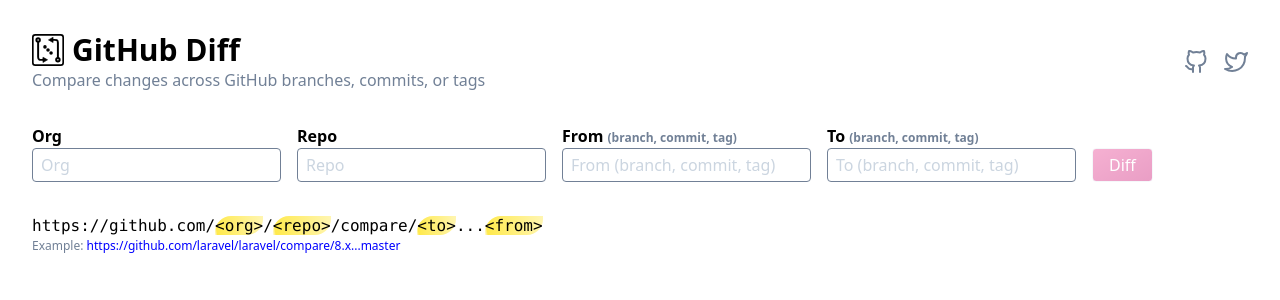
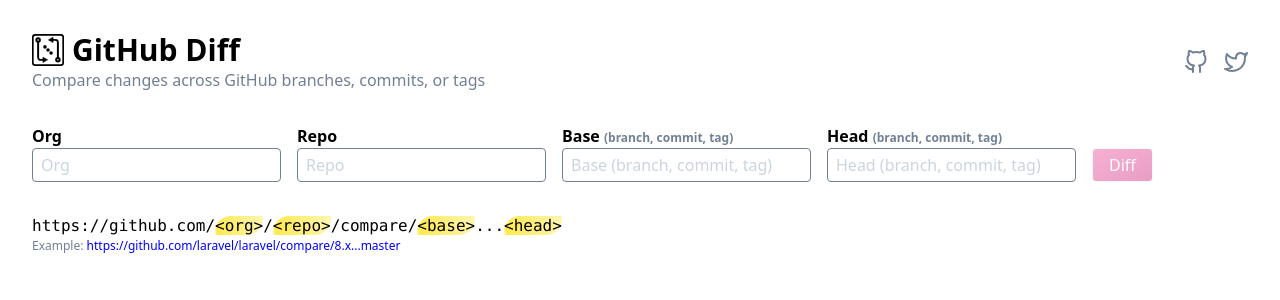
Before and after one commit to breadthe/svelte-git-diff, a Svelte app: page / in a window 1280 px wide. Shown: the top 300 px of the page. Built offline with nearby package versions, Linux system fonts and the light colour scheme.

Commit message:
Use correct base/head terms instead of from/to

```diff
--- a/src/App.svelte
+++ b/src/App.svelte
@@ -11,15 +11,15 @@
   export let title;
   export let subtitle;
 
-  let org, repo, from, to; // Example: laravel laravel 8.x master
+  let org, repo, base, head; // Example: laravel laravel 8.x master
   const example = {
     org: "laravel",
     repo: "laravel",
-    from: "8.x",
-    to: "master",
+    base: "8.x",
+    head: "master",
   };
 
-  let hash = ""; // Example: #org=laravel&repo=laravel&from=8.x&to=master
+  let hash = ""; // Example: #org=laravel&repo=laravel&base=8.x&head=master
   let isFullUrl = false; // is the GitHub URL complete (has all the params)?
   let data = {}; // API data
   let error = ""; // fetch error
@@ -30,19 +30,19 @@
   // https://github.com/ORG/REPO/compare/REF1..REF2
   // compare across forks, add ORG2:
   // https://github.com/ORG/REPO/compare/REF1...ORG2:REF2
-  $: url = `https://api.github.com/repos/${org}/${repo}/compare/${from}...${to}`;
-  $: httpUrl = `https://github.com/${org}/${repo}/compare/${from}...${to}`;
-  $: highlightedUrl = `https://github.com/<span class="highlight">${org}</span>/<span class="highlight">${repo}</span>/compare/<span class="highlight">${from}</span>...<span class="highlight">${to}</span>`;
+  $: url = `https://api.github.com/repos/${org}/${repo}/compare/${base}...${head}`;
+  $: httpUrl = `https://github.com/${org}/${repo}/compare/${base}...${head}`;
+  $: highlightedUrl = `https://github.com/<span class="highlight">${org}</span>/<span class="highlight">${repo}</span>/compare/<span class="highlight">${base}</span>...<span class="highlight">${head}</span>`;
   $: isFullUrl =
-    org?.length > 0 && repo?.length > 0 && from?.length > 0 && to?.length > 0;
+    org?.length > 0 && repo?.length > 0 && base?.length > 0 && head?.length > 0;
   $: placeholderUrl = `https://github.com/
     <span class="highlight">${org?.length ? org : "&lt;org&gt;"}</span>/
     <span class="highlight">${
       repo?.length ? repo : "&lt;repo&gt;"
     }</span>/compare/
-    <span class="highlight">${from?.length ? from : "&lt;to&gt;"}</span>...
+    <span class="highlight">${base?.length ? base : "&lt;base&gt;"}</span>...
     <span class="highlight">${
-      to?.length ? to : "&lt;from&gt;"
+      head?.length ? head : "&lt;head&gt;"
     }</span>`.replaceAll(/\s{2,5}/g, "");
 
   function getDiff() {
@@ -67,19 +67,19 @@
   }
 
   function setHash() {
-    window.location.hash = `org=${org}&repo=${repo}&from=${from}&to=${to}`;
+    window.location.hash = `org=${org}&repo=${repo}&base=${base}&head=${head}`;
   }
 
-  // Example: http://localhost:5000/#org=laravel&repo=laravel&from=8.x&to=master
+  // Example: http://localhost:5000/#org=laravel&repo=laravel&base=8.x&head=master
   async function getUrlHashAction(node, params) {
-    hash = window.location.hash.substr(1); // org=laravel&repo=laravel&from=8.x&to=master
+    hash = window.location.hash.substr(1); // org=laravel&repo=laravel&base=8.x&head=master
     const hashObj = Object.fromEntries(
       hash.split("&").map((i) => i.split("="))
-    ); // {org: "laravel", repo: "laravel", from: "7.x", to: "8.x"}
+    ); // {org: "laravel", repo: "laravel", base: "8.x", head: "master"}
     if (hashObj?.org?.length) org = hashObj.org;
     if (hashObj?.repo?.length) repo = hashObj.repo;
-    if (hashObj?.from?.length) from = hashObj.from;
-    if (hashObj?.to?.length) to = hashObj.to;
+    if (hashObj?.base?.length) base = hashObj.base;
+    if (hashObj?.head?.length) head = hashObj.head;
 
     await tick();
 
@@ -87,7 +87,7 @@
   }
 
   function populateWithExample() {
-    ({ org, repo, from, to } = { ...example });
+    ({ org, repo, base, head } = { ...example });
   }
 </script>
 
@@ -108,21 +108,19 @@
       <input type="text" class="" placeholder="Repo" bind:value={repo} />
     </label>
     <label class="flex flex-col">
-      <strong>From <small>(branch, commit, tag)</small></strong>
+      <strong>Base <small>(branch, commit, tag)</small></strong>
       <input
         type="text"
-        class=""
-        placeholder="From (branch, commit, tag)"
-        bind:value={from}
+        placeholder="Base (branch, commit, tag)"
+        bind:value={base}
       />
     </label>
     <label class="flex flex-col">
-      <strong>To <small>(branch, commit, tag)</small></strong>
+      <strong>Head <small>(branch, commit, tag)</small></strong>
       <input
         type="text"
-        class=""
-        placeholder="To (branch, commit, tag)"
-        bind:value={to}
+        placeholder="Head (branch, commit, tag)"
+        bind:value={head}
       />
     </label>
 
@@ -153,7 +151,7 @@
         <small>
           Example:
           <a href="#" on:click|preventDefault={populateWithExample}>
-            {`https://github.com/${example.org}/${example.repo}/compare/${example.from}...${example.to}`}
+            {`https://github.com/${example.org}/${example.repo}/compare/${example.base}...${example.head}`}
           </a>
         </small>
       </div>
```
